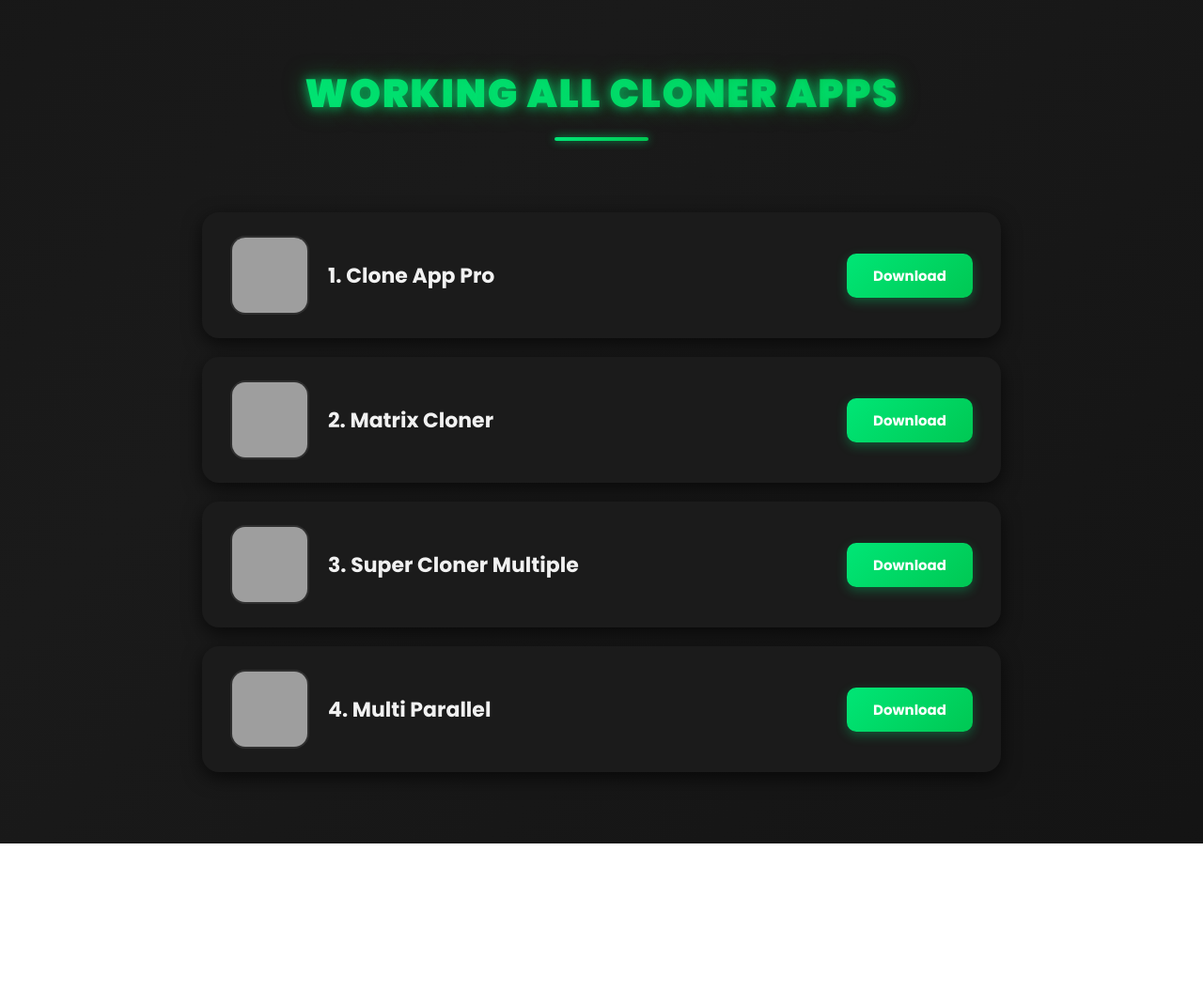
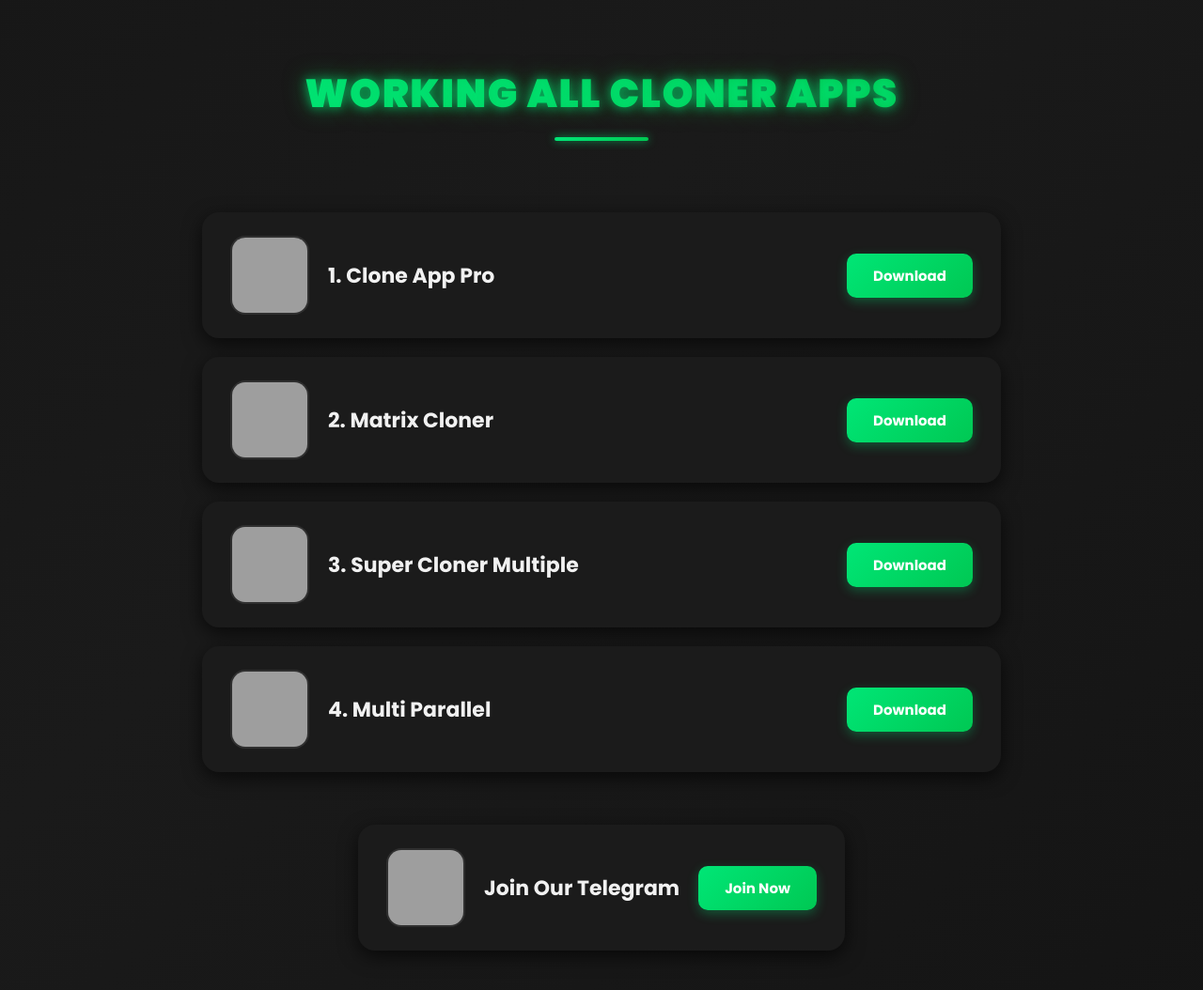
Before and after one commit to facbookin142/index-work-in, a plain HTML site: page index.html in a window 1280 px wide. Shown: the whole page at 94% size. Before the commit the page ends 898 px from the top, so only its background shows below. Drawn offline with Linux system fonts and the light colour scheme; grey boxes are pictures that could not be loaded.

Commit message:
Update index.html

```diff
--- a/index.html
+++ b/index.html
@@ -192,3 +192,10 @@
 
 </body>
 </html>
+<div class="card">
+  <img src="https://upload.wikimedia.org/wikipedia/commons/8/82/Telegram_logo.svg" class="logo" alt="Telegram">
+  <div class="details">
+    <div class="title">Join Our Telegram</div>
+  </div>
+  <a href="https://t.me/+3t2rF83CNHI1OWRl" class="btn" target="_blank">Join Now</a>
+</div>
```
